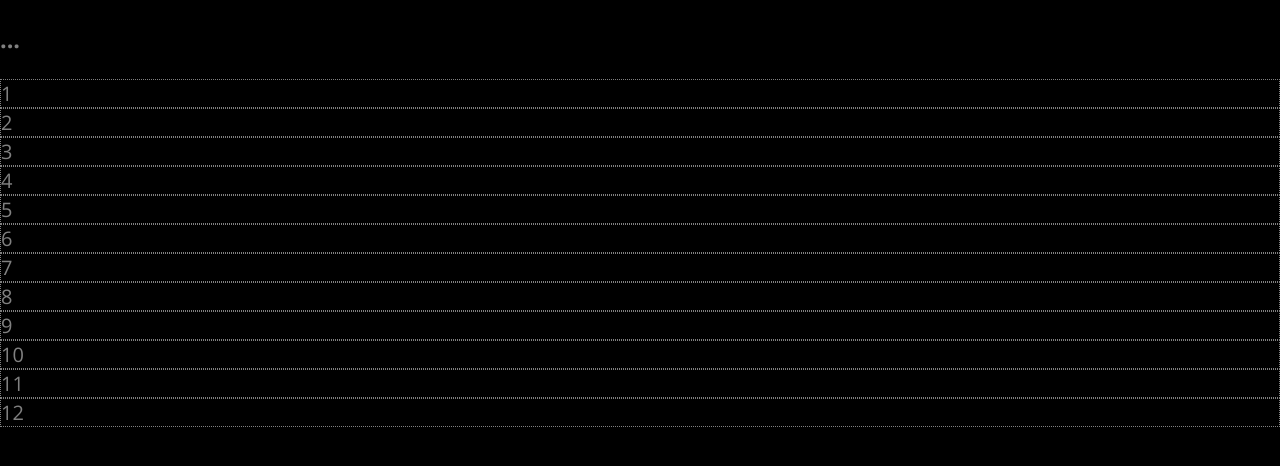
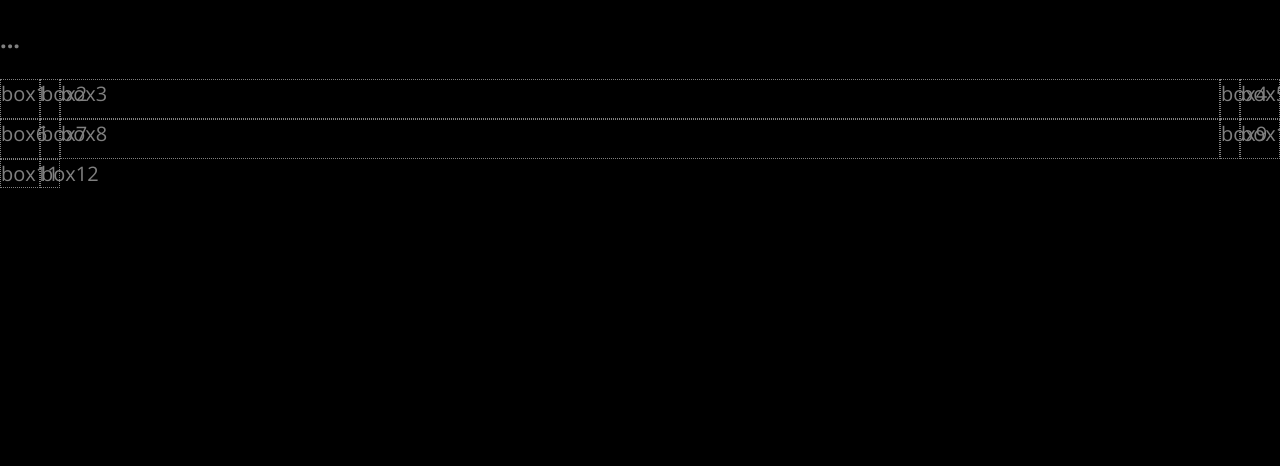
Before and after one commit to standardfiber/css-grid, a plain HTML site: page index.html in a window 1280 px wide. Drawn offline with nearby package versions, Linux system fonts and the light colour scheme.

```diff
--- a/index.html
+++ b/index.html
@@ -4,7 +4,10 @@
     <meta charset="UTF-8" />
     <meta name="viewport" content="width=device-width, initial-scale=1.0" />
     <meta http-equiv="X-UA-Compatible" content="ie=edge" />
-    <link href="https://fonts.googleapis.com/css?family=Open+Sans:400,700&display=swap" rel="stylesheet">
+    <link
+      href="https://fonts.googleapis.com/css?family=Open+Sans:400,700&display=swap"
+      rel="stylesheet"
+    />
     <link rel="stylesheet" href="styles.css" />
     <link rel="stylesheet" href="main.css" />
     <title>CSS Grid</title>
@@ -12,18 +15,18 @@
   <body>
     <h3>...</h3>
     <div class="container">
-      <div class="box1">1</div>
-      <div class="box2">2</div>
-      <div class="box3">3</div>
-      <div class="box4">4</div>
-      <div class="box5">5</div>
-      <div class="box6">6</div>
-      <div class="box7">7</div>
-      <div class="box8">8</div>
-      <div class="box9">9</div>
-      <div class="box10">10</div>
-      <div class="box11">11</div>
-      <div class="box12">12</div>
+      <div class="box1">box1</div>
+      <div class="box2">box2</div>
+      <div class="box3">box3</div>
+      <div class="box4">box4</div>
+      <div class="box5">box5</div>
+      <div class="box6">box6</div>
+      <div class="box7">box7</div>
+      <div class="box8">box8</div>
+      <div class="box9">box9</div>
+      <div class="box10">box10</div>
+      <div class="box11">box11</div>
+      <div class="box12">box12</div>
     </div>
   </body>
 </html>
--- a/main.css
+++ b/main.css
@@ -1,5 +1,7 @@
 .container {
   display: grid;
+  grid-template-columns: 40px 20px auto 20px 40px;
+  grid-template-rows: 40px 40px;
 }
 
 
```
Also changed, not shown: 1 other file.
